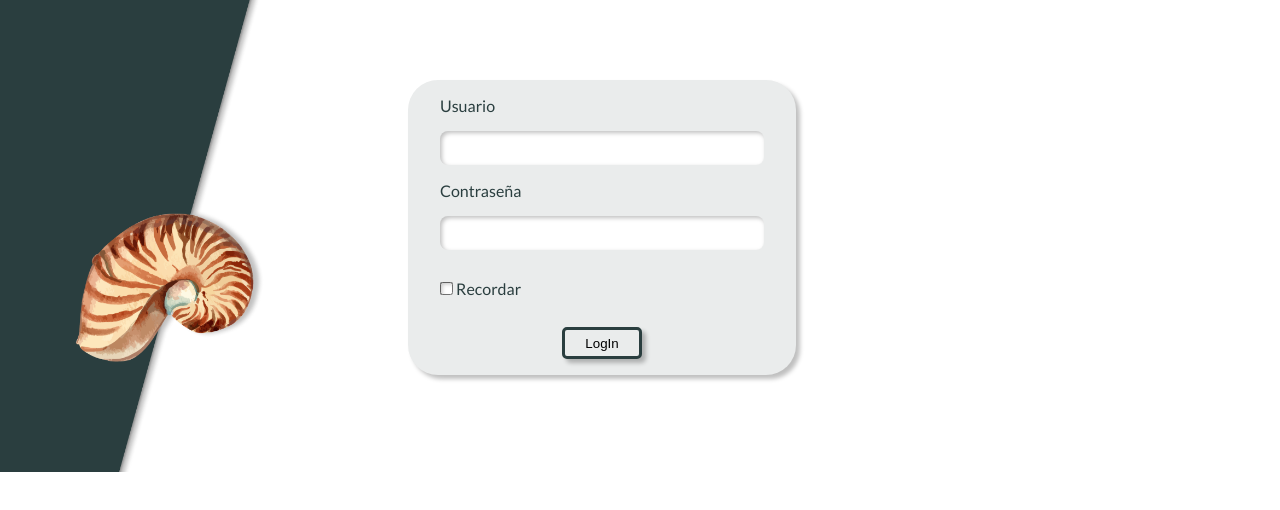
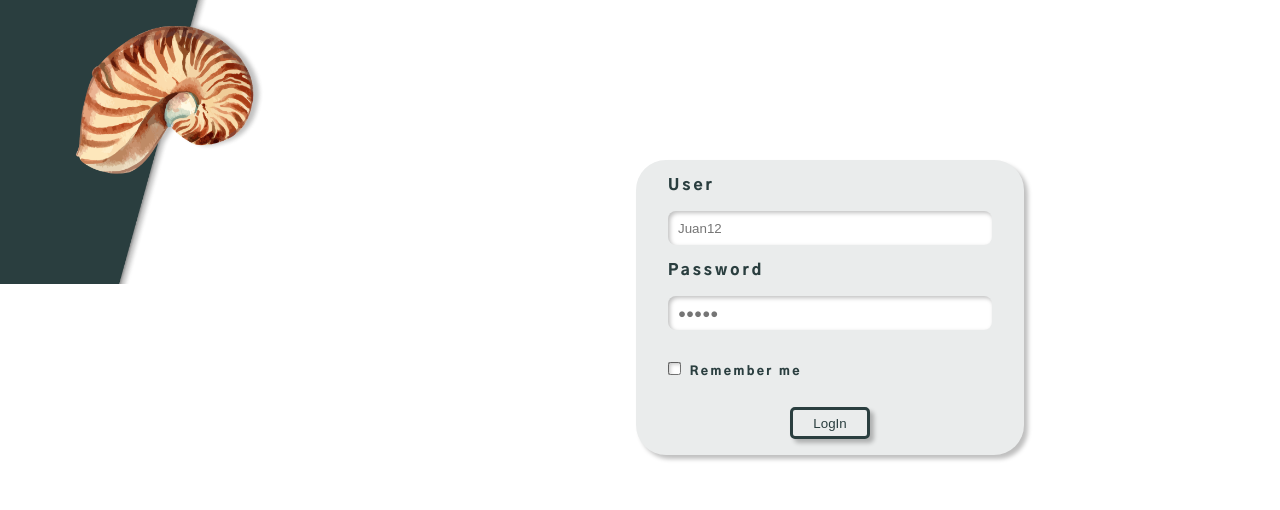
Before and after one commit to Taquito404/PrizmaLogin, a plain HTML site: page index.html in a window 1280 px wide. Drawn offline with Linux system fonts and the light colour scheme.

Commit message:
new update

```diff
--- a/index.html
+++ b/index.html
@@ -7,7 +7,7 @@
     <link rel="preconnect" href="https://fonts.googleapis.com" />
     <link rel="preconnect" href="https://fonts.gstatic.com" crossorigin />
     <link
-      href="https://fonts.googleapis.com/css2?family=Lato&display=swap"
+      href="https://fonts.googleapis.com/css2?family=Gothic+A1:wght@900&display=swap"
       rel="stylesheet"
     />
     <link rel="stylesheet" href="styles.css" />
@@ -15,13 +15,18 @@
   </head>
   <body>
     <form>
-      <label for="User">Usuario</label>
-      <input type="text" name="User" id="User" />
-      <label for="Password">Contraseña</label>
-      <input type="password" name="Password" id="Password" />
+      <label for="User">User</label>
+      <input type="text" name="User" id="User" placeholder="Juan12" />
+      <label for="Password">Password</label>
+      <input
+        type="password"
+        name="Password"
+        id="Password"
+        placeholder="●●●●●"
+      />
       <div>
         <input type="checkbox" name="Recordar" id="Remember" />
-        <label for="Remember">Recordar</label>
+        <label for="Remember">Remember me</label>
       </div>
       <input type="submit" value="LogIn" />
     </form>
--- a/styles.scss
+++ b/styles.scss
@@ -1,25 +1,32 @@
 $Green: #2a3e3f;
+$Details-green: #689f8c;
 $Soft-green: #eaecec;
 
 body {
-  font-family: "Lato", sans-serif;
+  font-family: "Gothic A1", sans-serif;
   background: url("./assets/Bg-image.png") no-repeat;
   background-position: 0px;
   background-size: 20rem;
   form {
+    position: fixed;
+    top: 20vh;
+    right: 20vw;
     background-color: $Soft-green;
     padding: 1rem 2rem;
     width: fit-content;
-
     border-radius: 30px;
-    margin: 5rem auto auto 25rem;
-
     color: $Green;
-
     display: flex;
     flex-direction: column;
     box-shadow: 4px 4px 4px rgba(0, 0, 0, 0.25);
-
+    label {
+      letter-spacing: 0.2em;
+      font-size: 15px;
+      &:last-child {
+        font-size: 12px;
+        cursor: pointer;
+      }
+    }
     input {
       width: 20rem;
       height: 2rem;
@@ -27,12 +34,28 @@ body {
       border: none;
       box-shadow: inset 2px 2px 4px rgba(0, 0, 0, 0.25);
       margin: 1rem 0;
+      &::placeholder {
+        padding-left: 0.5rem;
+      }
+      &:focus {
+        outline-color: $Details-green;
+        &::placeholder {
+          color: white;
+        }
+      }
       &[type="checkbox"] {
         width: auto;
         height: auto;
         box-shadow: inset 2px 2px 4px rgba(0, 0, 0, 0.25);
+        margin-right: 0.3rem;
+        cursor: pointer;
       }
+      &:checked {
+        color: magenta;
+      }
+
       &:last-child {
+        color: $Green;
         width: 5rem;
         margin-bottom: 0;
         align-self: center;
@@ -41,6 +64,13 @@ body {
         border-style: solid;
         background-color: $Soft-green;
         box-shadow: 4px 4px 4px rgba(0, 0, 0, 0.25);
+        transition: 0.3s ease-in-out;
+        &:hover {
+          background-color: $Green;
+          color: white;
+          transition: 0.3s ease-in-out;
+          cursor: pointer;
+        }
       }
     }
   }
```
Also changed, not shown: styles.css, 1 other file.
